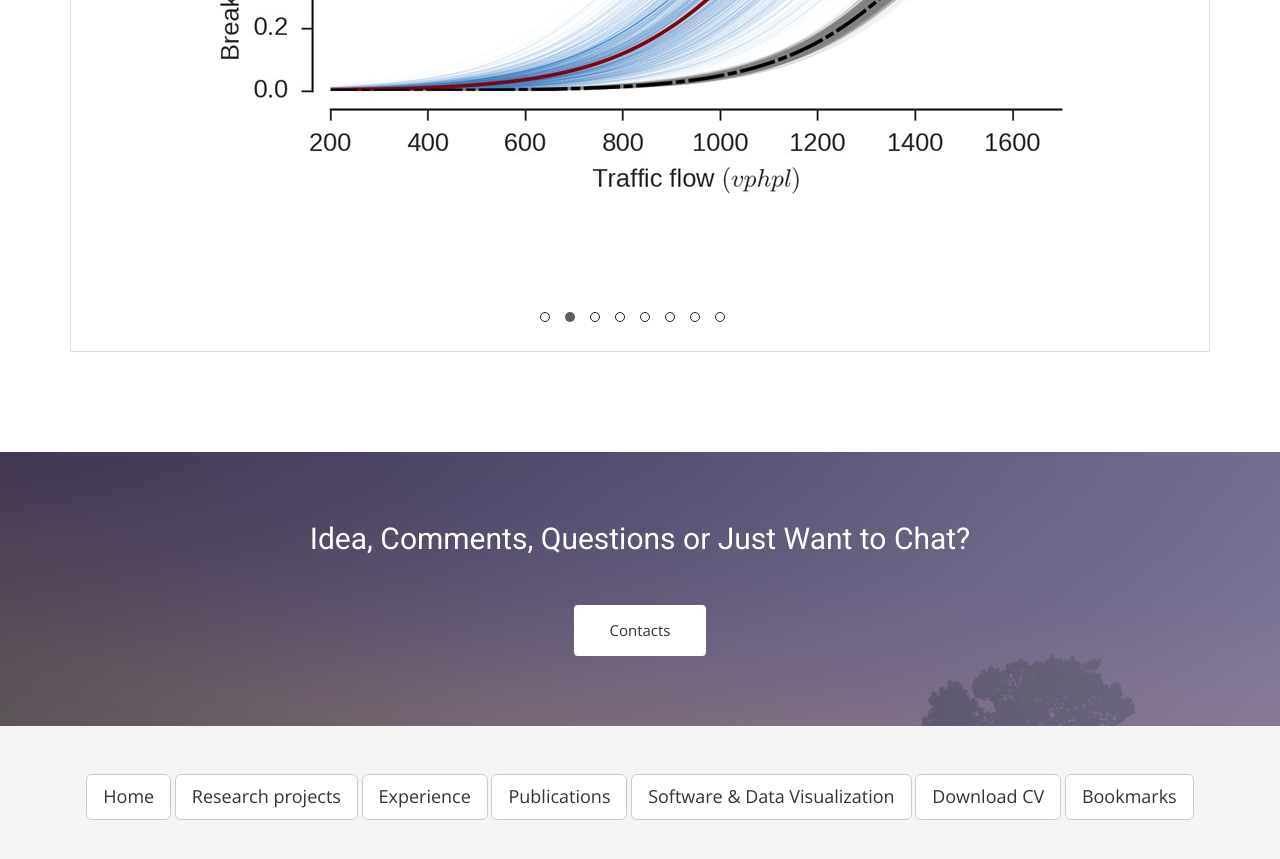
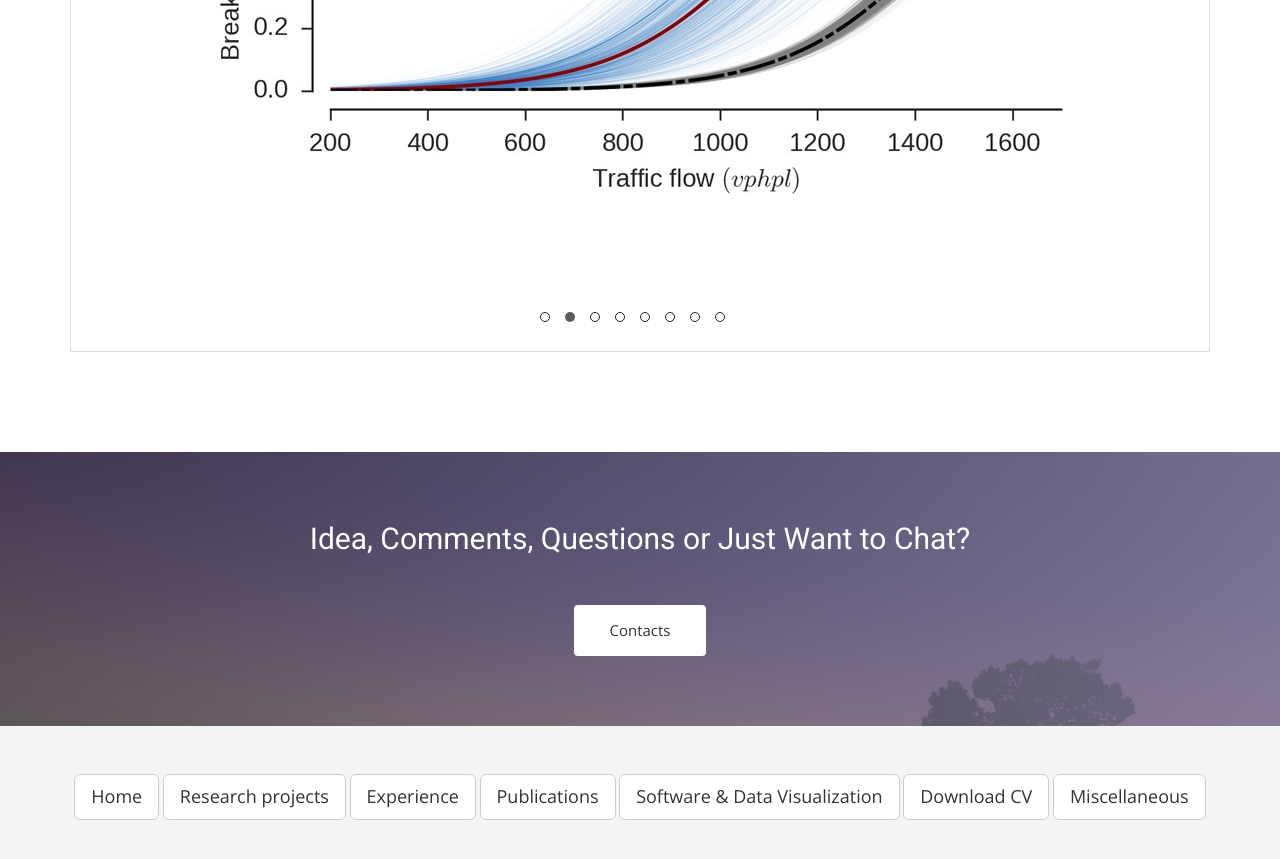
Before and after one commit to ekidando/Emma, a Jekyll site: the page built from index.html, in a window 1280 px wide and 900 px high, scrolled down 2198 px. Shown: the top 859 px of the window. Built offline with Jekyll 4.4.1, drawn with Linux system fonts in a browser that asks for light colours; nearby versions of some CDN libraries; some web fonts are replaced.

Commit message:
Update footer.html

```diff
--- a/_includes/footer.html
+++ b/_includes/footer.html
@@ -13,7 +13,7 @@
 	<a href="{{ site.baseurl }}/pdf_files/MyCV.pdf
 " class="btn btn-default btn-lg"
            target="_blank" role="button">Download CV</a>
-<a href="bookmarks.html" class="btn btn-default btn-lg" role="button">Bookmarks</a>
+<a href="bookmarks.html" class="btn btn-default btn-lg" role="button">Miscellaneous</a>
 
           </ul>
         </div>
```
